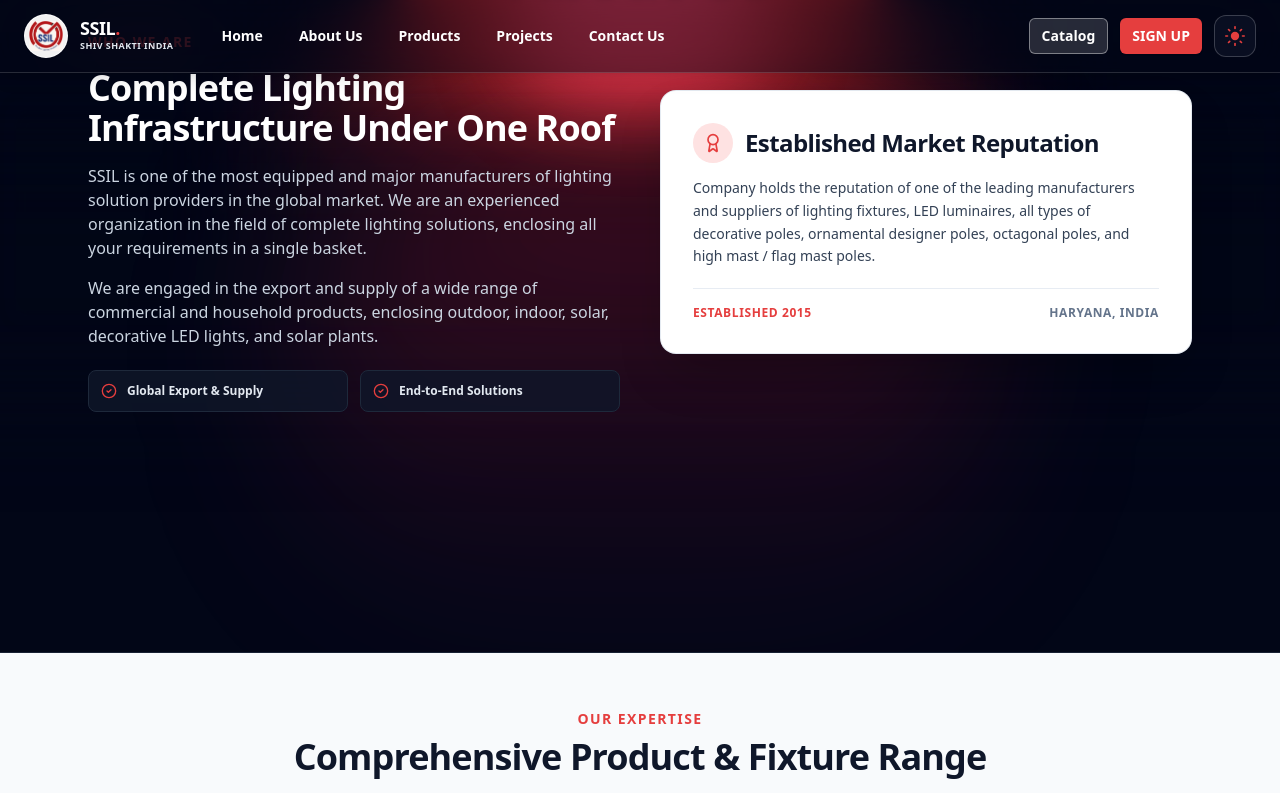
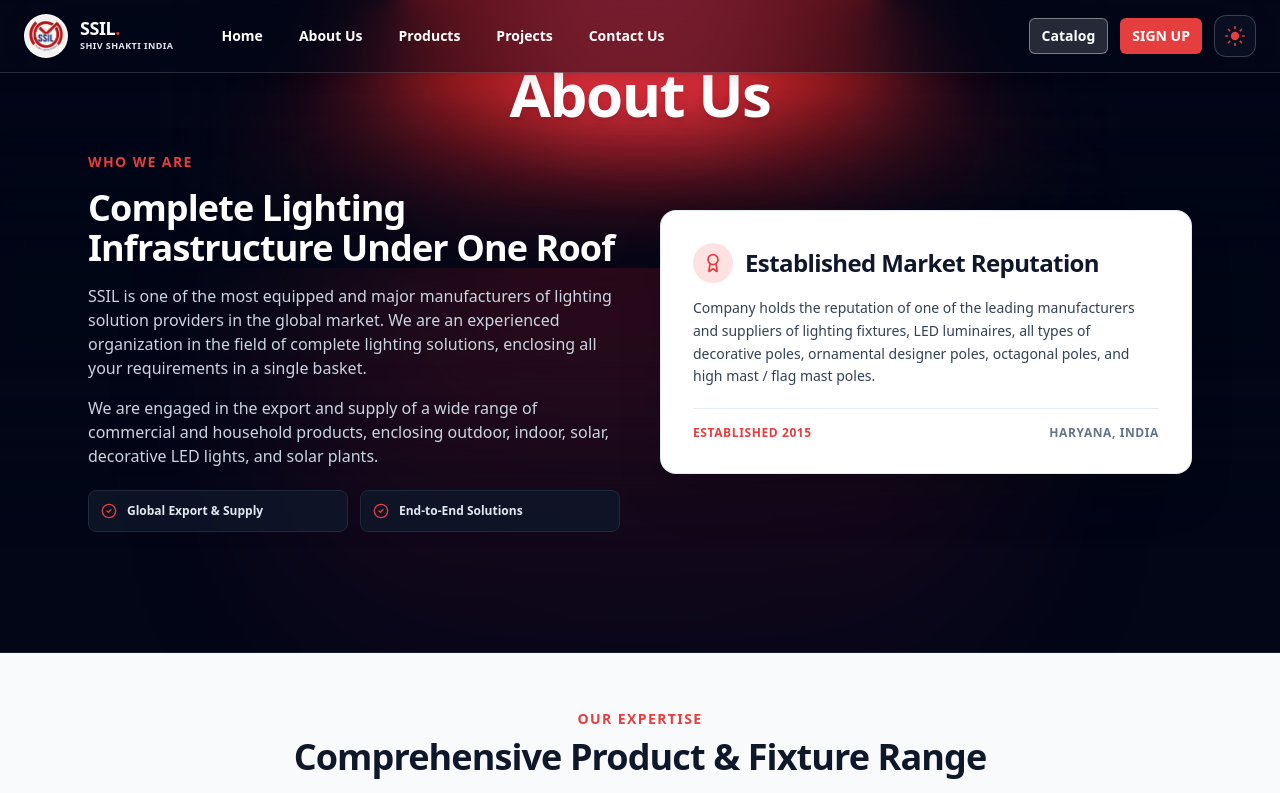
Before and after one commit to Harshit-SSPL/HarshitSSPL, a Next.js app in the folder frontend/: page /about in a window 1280 px wide. Shown: the top 793 px of the page. Built offline with nearby package versions, Linux system fonts and the light colour scheme.

Commit message:
Restore original Lamp component and refine light spill reflection

```diff
--- a/frontend/components/ui/lamp.tsx
+++ b/frontend/components/ui/lamp.tsx
@@ -33,12 +33,12 @@ export const LampContainer = ({
   return (
     <div
       className={cn(
-        "relative flex flex-col items-center justify-start overflow-hidden bg-slate-950 w-full rounded-none z-0 pt-16 sm:pt-20 pb-12 sm:pb-16 md:pb-20 border-b border-slate-800/80",
+        "relative flex flex-col items-center justify-start overflow-hidden bg-slate-950 w-full rounded-none z-0 pt-24 sm:pt-28 md:pt-32 pb-14 sm:pb-18 md:pb-22 border-b border-slate-800/80",
         className
       )}
     >
-      {/* Visual Lamp Animation Wrapper (Starts immediately below navbar with small natural spacing) */}
-      <div className="relative flex w-full flex-1 scale-y-125 items-center justify-center isolate z-0 pointer-events-none pt-4 sm:pt-6">
+      {/* Original Lamp Animation Graphics (Originates with natural clearance directly below 80px fixed navbar) */}
+      <div className="relative flex w-full flex-1 scale-y-125 items-center justify-center isolate z-0 pointer-events-none">
         {/* Left Conic Red Gradient */}
         <motion.div
           initial={{ opacity: 0.5, width: "15rem" }}
@@ -75,14 +75,15 @@ export const LampContainer = ({
           <div className="absolute w-[100%] right-0 bg-slate-950 h-40 bottom-0 z-20 [mask-image:linear-gradient(to_top,white,transparent)]" />
         </motion.div>
 
-        {/* Ambient Dark Blurs */}
+        {/* Background Blur & Red Ambient Layers */}
         <div className="absolute top-1/2 h-48 w-full translate-y-12 scale-x-150 bg-slate-950 blur-2xl"></div>
         <div className="absolute top-1/2 z-50 h-48 w-full bg-transparent opacity-10 backdrop-blur-md"></div>
+        <div className="absolute inset-auto z-50 h-36 w-[28rem] -translate-y-1/2 rounded-full bg-red-600 opacity-50 blur-3xl"></div>
 
-        {/* Soft Downward Ceiling Light Reflection Spill (Extends 2.5x Downward over About Us & touches Who We Are) */}
-        <div className="absolute top-1/2 left-1/2 -translate-x-1/2 -translate-y-4 z-20 h-[380px] sm:h-[460px] w-[34rem] sm:w-[44rem] rounded-[100%] bg-gradient-to-b from-red-600/35 via-rose-600/15 to-transparent blur-[85px] pointer-events-none"></div>
+        {/* Extended Downward Ceiling Light Reflection Spill (Spreads behind About Us, Who We Are & Reputation Card) */}
+        <div className="absolute top-1/2 left-1/2 -translate-x-1/2 translate-y-2 z-10 h-[420px] sm:h-[500px] w-[36rem] sm:w-[46rem] rounded-[100%] bg-gradient-to-b from-red-600/30 via-rose-600/10 to-transparent blur-[90px] pointer-events-none"></div>
 
-        {/* Inner Red Core Lamp Light (Original Size & Positioning) */}
+        {/* Inner Red Core Lamp Light */}
         <motion.div
           initial={{ width: "8rem" }}
           whileInView={{ width: "16rem" }}
@@ -94,7 +95,7 @@ export const LampContainer = ({
           className="absolute inset-auto z-30 h-36 w-64 -translate-y-[6rem] rounded-full bg-rose-500 blur-2xl"
         ></motion.div>
 
-        {/* Horizontal Red Laser Line (Continuous with glow, no gap) */}
+        {/* Horizontal Red Laser Line */}
         <motion.div
           initial={{ width: "15rem" }}
           whileInView={{ width: "30rem" }}
@@ -103,14 +104,14 @@ export const LampContainer = ({
             duration: 0.8,
             ease: "easeInOut",
           }}
-          className="absolute inset-auto z-50 h-0.5 w-[30rem] -translate-y-[6.8rem] bg-rose-400"
+          className="absolute inset-auto z-50 h-0.5 w-[30rem] -translate-y-[7rem] bg-rose-400"
         ></motion.div>
 
         <div className="absolute inset-auto z-40 h-44 w-full -translate-y-[12.5rem] bg-slate-950"></div>
       </div>
 
-      {/* Children Content Container (About Us sits naturally inside the red reflection zone) */}
-      <div className="relative z-50 flex flex-col items-center px-4 md:px-6 w-full max-w-6xl mx-auto -translate-y-28 sm:-translate-y-36 md:-translate-y-40">
+      {/* Children Content Container (About Us heading illuminated inside the red spotlight reflection) */}
+      <div className="relative z-50 flex flex-col items-center px-4 md:px-6 w-full max-w-6xl mx-auto -translate-y-10 sm:-translate-y-12 md:-translate-y-16">
         {children}
       </div>
     </div>
```
